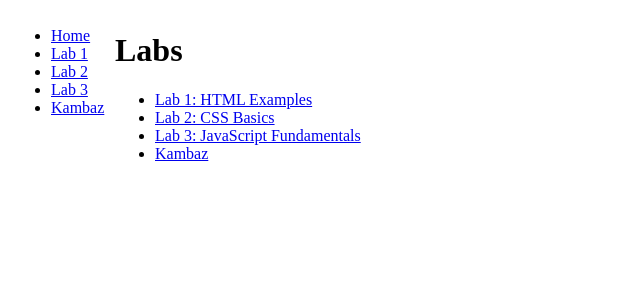
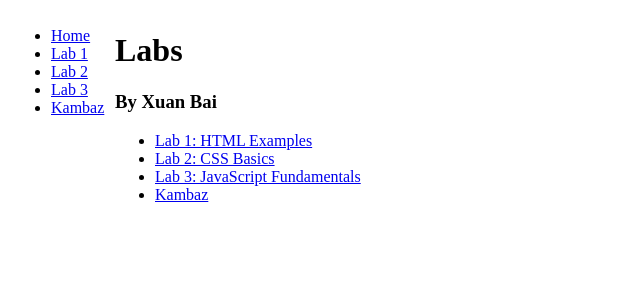
Before and after one commit to xuanbai01/kambaz-next-js, a Next.js app: page /Labs in a window 1280 px wide. Shown: the top 300 px of the page, without its empty margins (0-640 px from the left). Built offline with nearby package versions, Linux system fonts and the light colour scheme.

Commit message:
added name on labs/page.tsx

```diff
--- a/app/Labs/page.tsx
+++ b/app/Labs/page.tsx
@@ -3,6 +3,7 @@ export default function Labs() {
  return (
    <div id="wd-labs">
      <h1>Labs</h1>
+     <h3>By Xuan Bai</h3>
      <ul>
        <li>
          <Link href="/Labs/Lab1" id="wd-lab1-link">
```
